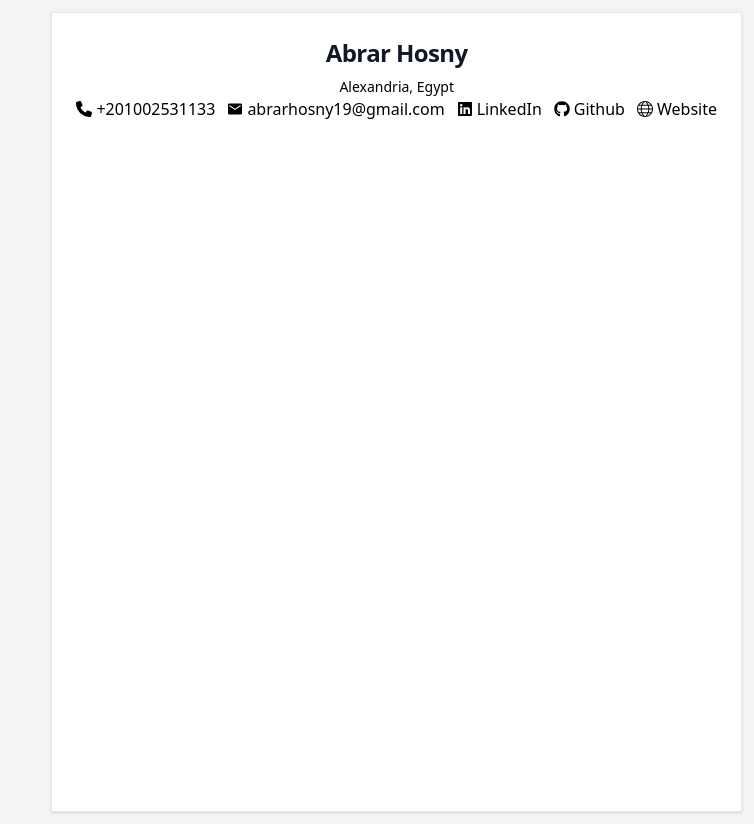
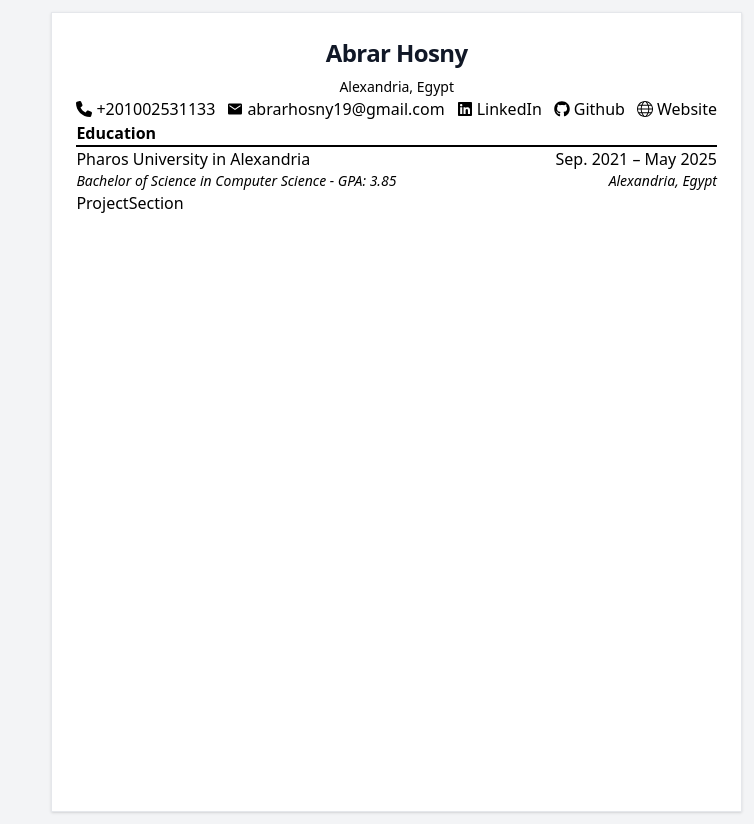
Before and after one commit to Abrar-Hosny/CV-Builder, a React (Vite) app: page / in a window 1280 px wide. Shown: the whole page, without its empty margins (526-1280 px from the left). Built offline with nearby package versions, Linux system fonts and the light colour scheme.

Commit message:
add PersonalInfo and ProjectSection components to enhance Paper layout

```diff
--- a/src/components/Paper.jsx
+++ b/src/components/Paper.jsx
@@ -5,6 +5,9 @@ import { IoMdMail } from "react-icons/io";
 import { FaLinkedin } from "react-icons/fa";
 import { FaGithub } from "react-icons/fa";
 import { TfiWorld } from "react-icons/tfi";
+import PersonalInfo from "./PersonalInfo";
+import ProjectSection from "./ProjectSection";
+
 
 export default function Paper() {
   return (
@@ -12,9 +15,9 @@ export default function Paper() {
       <div className="flex justify-end ">
         <a
           href="#"
-          class="block  min-w-sm p-6 bg-white border  border-gray-200  shadow  min-h-screen dark:bg-gray-800 dark:border-gray-700 dark:hover:bg-gray-700"
+          className="block  min-w-sm p-6 bg-white border  border-gray-200  shadow  min-h-screen dark:bg-gray-800 dark:border-gray-700 dark:hover:bg-gray-700"
         >
-          <h1 class="mb-2 text-2xl font-bold tracking-tight text-gray-900 dark:text-white text-center">
+          <h1 className="mb-2 text-2xl font-bold tracking-tight text-gray-900 dark:text-white text-center">
             Abrar Hosny{" "}
           </h1>
           <p className="text-sm text-center ">Alexandria, Egypt</p>
@@ -40,7 +43,11 @@ export default function Paper() {
               <p>Website</p>
             </div>
           </div>
+          <PersonalInfo />
+<ProjectSection/>
+
         </a>
+
       </div>
     </>
   );
--- /dev/null
+++ b/src/components/PersonalInfo.jsx
@@ -0,0 +1,24 @@
+import React from "react";
+
+export default function PersonalInfo() {
+  return (
+    <>
+      <div>
+      <h2 className="font-bold">Education</h2>
+      <hr className="border border-black" />
+        <div>
+
+        <div className="flex justify-between">
+          <h3>Pharos University in Alexandria </h3>
+          <p>Sep. 2021 – May 2025</p>
+        </div>
+        <div className="flex justify-between  text-sm italic ">
+          <h3>Bachelor of Science in Computer Science - GPA: 3.85 </h3>
+          <p>Alexandria, Egypt
+          </p>
+        </div>
+        </div>
+      </div>
+    </>
+  );
+}
--- /dev/null
+++ b/src/components/ProjectSection.jsx
@@ -0,0 +1,7 @@
+import React from 'react'
+
+export default function ProjectSection() {
+  return (
+    <div>ProjectSection</div>
+  )
+}
```
